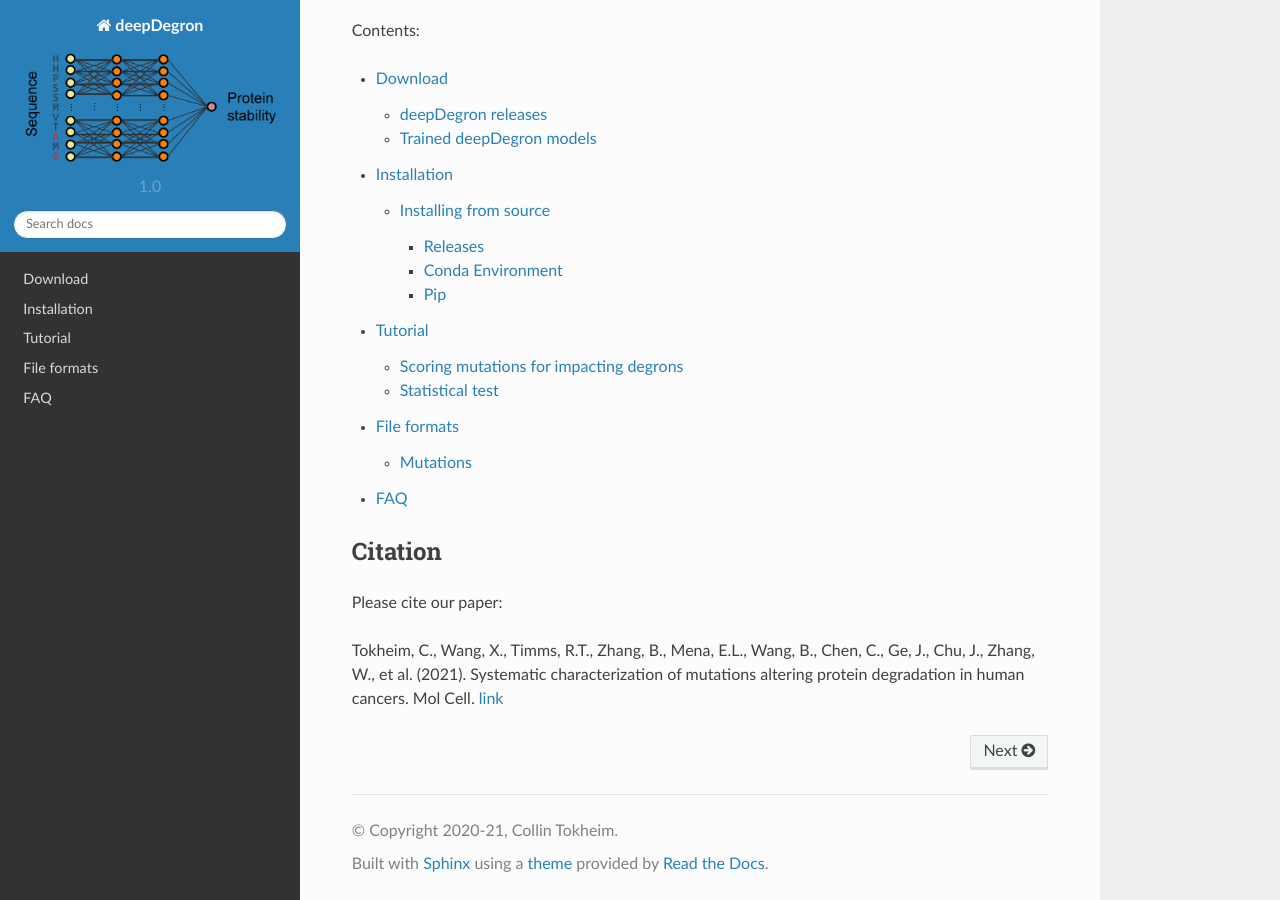
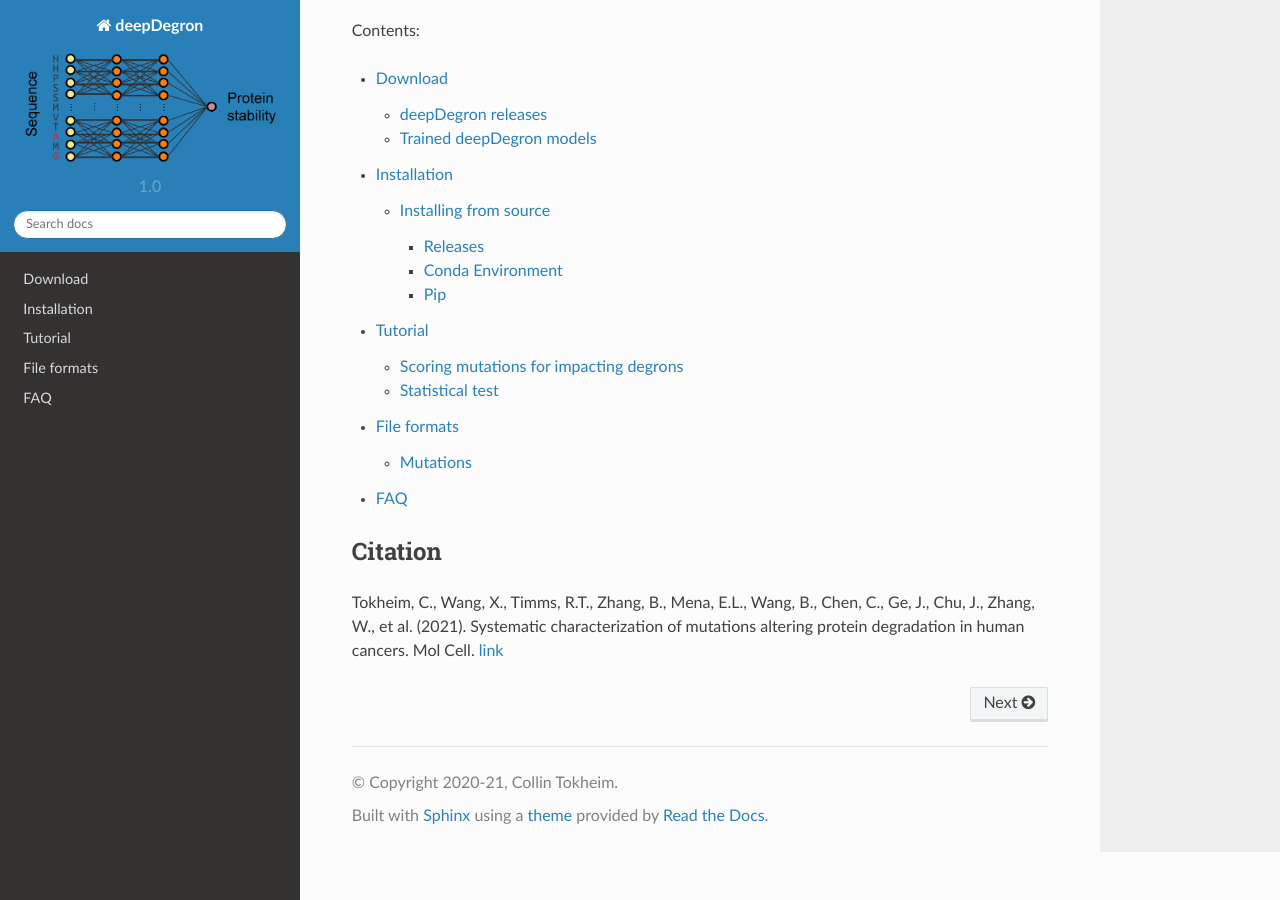
Before and after one commit to ctokheim/deepDegron, a Sphinx documentation site: the page built from docs/index.rst, in a window 1280 px wide and 900 px high, scrolled down 658 px. Built offline with Sphinx 7.4.7 and the Read the Docs theme 2.0.0, drawn with Linux system fonts in a browser that asks for light colours.

Commit message:
removed extra text

```diff
--- a/docs/index.rst
+++ b/docs/index.rst
@@ -30,6 +30,4 @@ Contents:
 Citation
 --------
 
-Please cite our paper:
-
 Tokheim, C., Wang, X., Timms, R.T., Zhang, B., Mena, E.L., Wang, B., Chen, C., Ge, J., Chu, J., Zhang, W., et al. (2021). Systematic characterization of mutations altering protein degradation in human cancers. Mol Cell. `link <https://www.cell.com/molecular-cell/fulltext/S1097-2765(21)00040-X>`_
```
